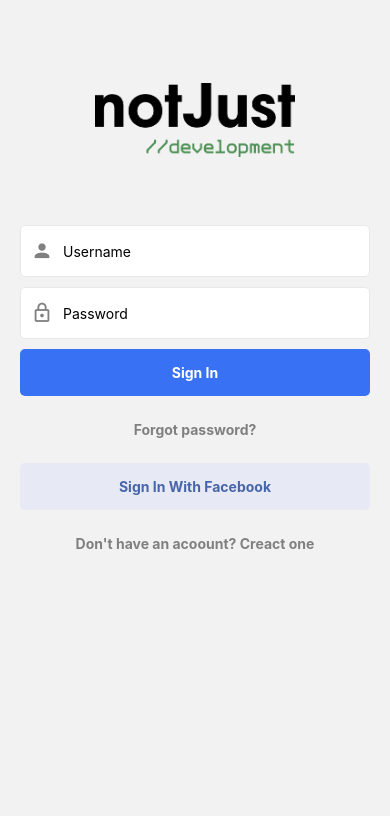
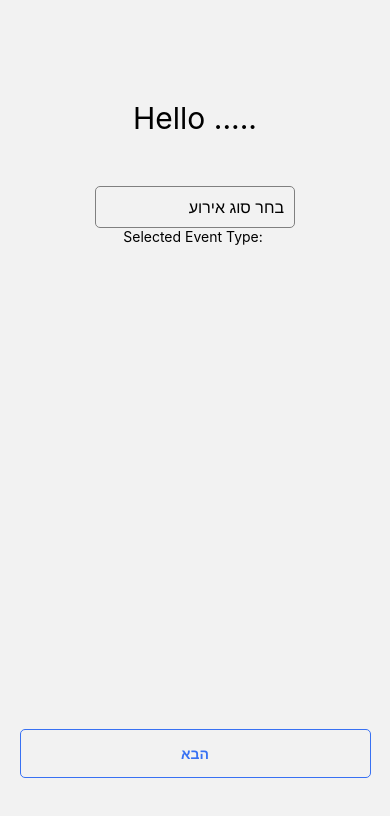
Before and after one commit to DorelBH/MOJO, a React Native app in the folder Frontend/: screen /NewEvent in a window 390 px wide. Shown: the top 816 px of the page. Built offline with nearby package versions, Linux system fonts and the light colour scheme.

Commit message:
New Event Screen -Frontend

```diff
--- a/Frontend/components/CustomButton/CustomButton.js
+++ b/Frontend/components/CustomButton/CustomButton.js
@@ -44,6 +44,20 @@ const buttonStyles = StyleSheet.create({
     container_TERTIARY: {
 
     },
+    container_CONTINUE: {
+        borderColor:'#3871F3',
+        borderWidth:1,
+        position: 'absolute', // קובע את המיקום של הכפתור
+        bottom: "8%", // מרווח 20 פיקסלים מהתחתית
+        width: '90%', // רוחב 90% של הכפתור
+    },
+
+    container_HALL: {
+        borderColor:'#3871F3',
+        borderWidth:1,
+        width: '35%',
+        margin:5
+    },
 
     text:{
         fontWeight:'bold',
@@ -57,6 +71,12 @@ const buttonStyles = StyleSheet.create({
         color:'gray',
     },
 
+    text_CONTINUE:{
+        color:'#3871F3'
+    },
+    text_HALL:{
+        color:'#3871F3'
+    },
 })
 
 export default CustomButton
--- /dev/null
+++ b/Frontend/components/EventList/EventList.js
@@ -0,0 +1,42 @@
+import React from 'react';
+import { View, Text, StyleSheet, ScrollView,TouchableOpacity } from 'react-native';
+
+const EventsList = ({ events ,onPress }) => {
+  return (
+    <ScrollView>
+      {events.map((event, index) => (
+        <TouchableOpacity key={index} onPress={() => onPress(event.description)}>
+            <View key={index} style={CardStyles.cardContainer}>
+              <Text style={CardStyles.title}>{event.title}</Text>
+              <Text>{event.description}</Text>
+            </View>
+        </TouchableOpacity>
+      ))}
+    </ScrollView>
+  );
+};
+
+const CardStyles = StyleSheet.create({
+  cardContainer: {
+    backgroundColor: '#fff',
+    padding: 20,
+    marginBottom: 10,
+    borderRadius: 10,
+    alignItems:'flex-end',
+    shadowColor: '#000',
+    shadowOffset: {
+      width: 0,
+      height: 3,
+    },
+    shadowOpacity: 0.25,
+    shadowRadius: 3.84,
+    elevation: 5,
+  },
+  title: {
+    fontSize: 18,
+    fontWeight: 'bold',
+    marginBottom: 10,
+  },
+});
+
+export default EventsList;
--- /dev/null
+++ b/Frontend/components/EventList/index.js
@@ -0,0 +1 @@
+export {default} from './EventList';
--- /dev/null
+++ b/Frontend/components/InputChooser/InputChooser.js
@@ -0,0 +1,70 @@
+import React, { useState } from 'react';
+import { View, Text, TouchableOpacity, StyleSheet } from 'react-native';
+
+const InputChooser = ({ options, onSelect , chooserText}) => {
+  const [selectedOption, setSelectedOption] = useState('');
+  const [dropdownVisible, setDropdownVisible] = useState(false);
+
+  const handleSelect = (option) => {
+    setSelectedOption(option);
+    onSelect(option);
+    setDropdownVisible(false); // סוגר את הרשימה לאחר בחירה
+  };
+
+  return (
+    <View style={styles.container}>
+      <TouchableOpacity
+        style={styles.dropdown}
+        onPress={() => setDropdownVisible(!dropdownVisible)}
+      >
+        <Text style={styles.dropdownText}>
+          {selectedOption || chooserText}
+        </Text>
+      </TouchableOpacity>
+      {dropdownVisible && (
+        <View style={styles.dropdownOptions}>
+          {options.map((option, index) => (
+            <TouchableOpacity
+              key={index}
+              style={styles.option}
+              onPress={() => handleSelect(option)}
+            >
+              <Text>{option}</Text>
+            </TouchableOpacity>
+          ))}
+        </View>
+      )}
+    </View>
+  );
+};
+
+const styles = StyleSheet.create({
+  container: {
+    alignItems: 'center',
+  },
+  dropdown: {
+    width: 200,
+    padding: 10,
+    borderWidth: 1,
+    borderColor: 'gray',
+    borderRadius: 5,
+  },
+  dropdownText: {
+    fontSize: 16,
+  },
+  dropdownOptions: {
+    width: 200,
+    marginTop: 10,
+    borderWidth: 1,
+    borderColor: 'gray',
+    borderRadius: 5,
+    backgroundColor: '#FFF',
+  },
+  option: {
+    padding: 10,
+    borderBottomWidth: 1,
+    borderBottomColor: 'gray',
+  },
+});
+
+export default InputChooser;
--- /dev/null
+++ b/Frontend/components/InputChooser/index.js
@@ -0,0 +1 @@
+export {default} from './InputChooser';
--- a/Frontend/navigation/index.js
+++ b/Frontend/navigation/index.js
@@ -7,6 +7,7 @@ import ConfirmEmailScreen from '../screens/ConfirmEmailScreen/ConfirmEmailScreen
 import HomeScreen from '../screens/HomeScreen';
 import ForgotPasswordScreen from '../screens/ForgotPasswordScreen';
 import NewPasswordScreen from "../screens/NewPasswordScreen";
+import NewEventScreen from "../screens/NewEventScreen";
 
 const Stack = createNativeStackNavigator();
 
@@ -21,6 +22,7 @@ const Navigation = () => {
             <Stack.Screen name="ForgotPassword" component={ForgotPasswordScreen}/>
             <Stack.Screen name="NewPassword" component={NewPasswordScreen}/>
             <Stack.Screen name="HomeScreen" component={HomeScreen}/>
+            <Stack.Screen name="NewEvent" component={NewEventScreen}/>
 
             </Stack.Navigator>
         </NavigationContainer>
--- a/Frontend/screens/HomeScreen/HomeScreen.js
+++ b/Frontend/screens/HomeScreen/HomeScreen.js
@@ -1,12 +1,63 @@
 import React from "react";
-import {View,Text} from 'react-native'
+import { View, Text, StyleSheet, ScrollView } from 'react-native';
+import CustomButton from "../../components/CustomButton";
+import { useNavigation } from '@react-navigation/native';
+import EventsList from '../../components/EventList';
 
 const HomeScreen = () => {
+    const navigation = useNavigation();
+
+    const createNewEvent = () => {
+        navigation.navigate("NewEvent");
+    }
+
+    const showAlert = (message) => {
+        console.warn(`לחצת על כרטיסיית "${message}"`);
+    }
+
+
+    // הנתונים של האירועים
+    const events = [
+        {
+            title: "חתונה",
+            description: "החתונה של דוראל וטל "
+        },
+        {
+            title: "חינה",
+            description: "החינה של דוראל וטל"
+        },
+    ];
+
     return (
-        <View>
-            <Text style={{fontSize: 24, marginTop:100,alignSelf: 'center'}}>Home</Text>
+        <View style={HomeScreenStyle.container}>
+            <View style={HomeScreenStyle.content}>
+                <CustomButton
+                    text="יצירת אירוע חדש"
+                    onPress={createNewEvent}
+                    type="HALL"
+                />
+                <Text style={HomeScreenStyle.title}>האירועים שלי: </Text>
+            </View>
+            {/* כאן מציגים את רשימת האירועים */}
+            <EventsList events={events} onPress={showAlert} />
         </View>
     );
 };
 
-export default HomeScreen
+const HomeScreenStyle = StyleSheet.create({
+    container: {
+        flex: 1,
+        padding: 20,
+        marginTop: 40,
+    },
+    content: {
+        alignItems: 'center',
+        marginBottom: 20,
+    },
+    title: {
+        fontSize: 30,
+        marginBottom: 20,
+    },
+});
+
+export default HomeScreen;
--- /dev/null
+++ b/Frontend/screens/NewEventScreen/NewEventScreen.js
@@ -0,0 +1,56 @@
+import React, { useState } from 'react';
+import { View, Text, StyleSheet } from 'react-native';
+import InputChooser from '../../components/InputChooser';
+import CustomButton from '../../components/CustomButton';
+import { useNavigation } from '@react-navigation/native';
+
+
+const NewEvent = () => {
+  const [eventType, setEventType] = useState('');
+  const navigation = useNavigation();
+
+  const options = ["חתונה","חינה", "בר/בת מצווה", "ברית", "אירוע פרטי"];
+
+  const handleEventTypeChange = (value) => {
+    setEventType(value);
+  };
+
+  const onContinuePressed =() =>{
+    if(eventType!=='')
+    navigation.navigate('EditEvent', { eventType: eventType });
+    else
+    console.warn("בחר סוג אירוע!")
+};
+
+  return (
+    <View style={NewEventStyle.container}>
+      <Text style={NewEventStyle.title}>Hello .....</Text>
+      <InputChooser
+        options={options}
+        onSelect={handleEventTypeChange}
+        chooserText={eventType || 'בחר סוג אירוע'}
+      />
+      <Text>Selected Event Type: {eventType}</Text>
+      <CustomButton
+        text="הבא"
+        onPress={onContinuePressed}
+        type="CONTINUE"
+      />
+    </View>
+  );
+};
+
+const NewEventStyle = StyleSheet.create({
+  container: {
+    flex: 1,
+    padding: 20,
+    alignItems: 'center',
+    marginTop: 80,
+  },
+  title: {
+    fontSize: 30,
+    marginBottom: 50,
+  }
+});
+
+export default NewEvent;
--- /dev/null
+++ b/Frontend/screens/NewEventScreen/index.js
@@ -0,0 +1 @@
+export {default} from './NewEventScreen'
```
